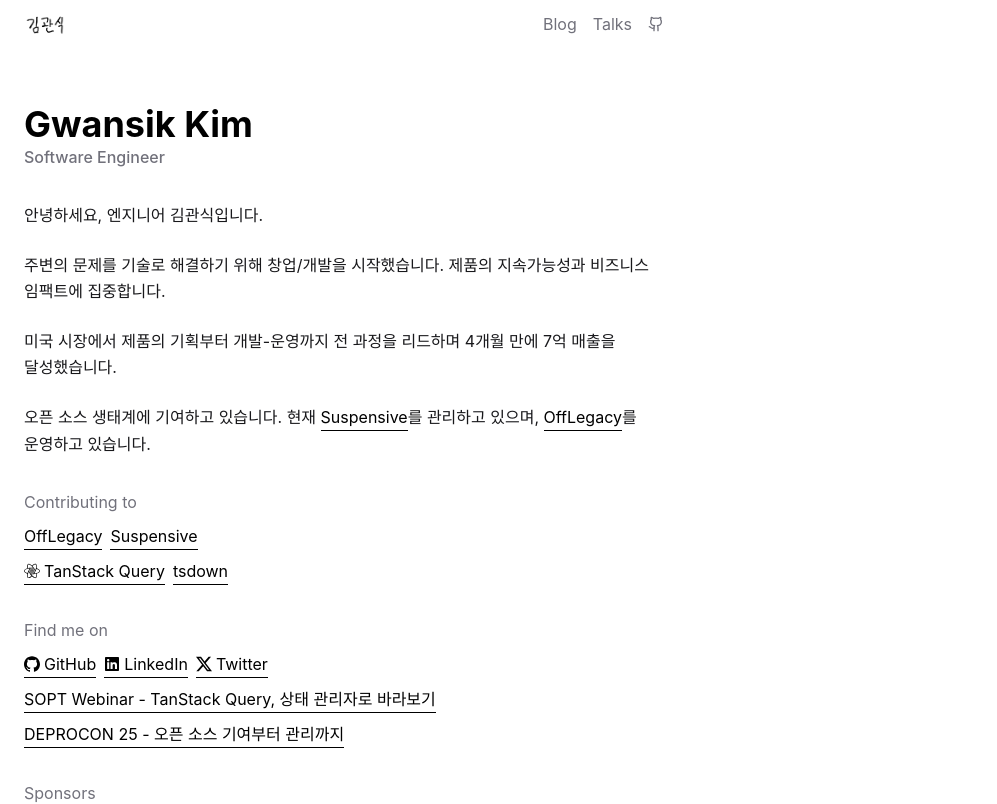
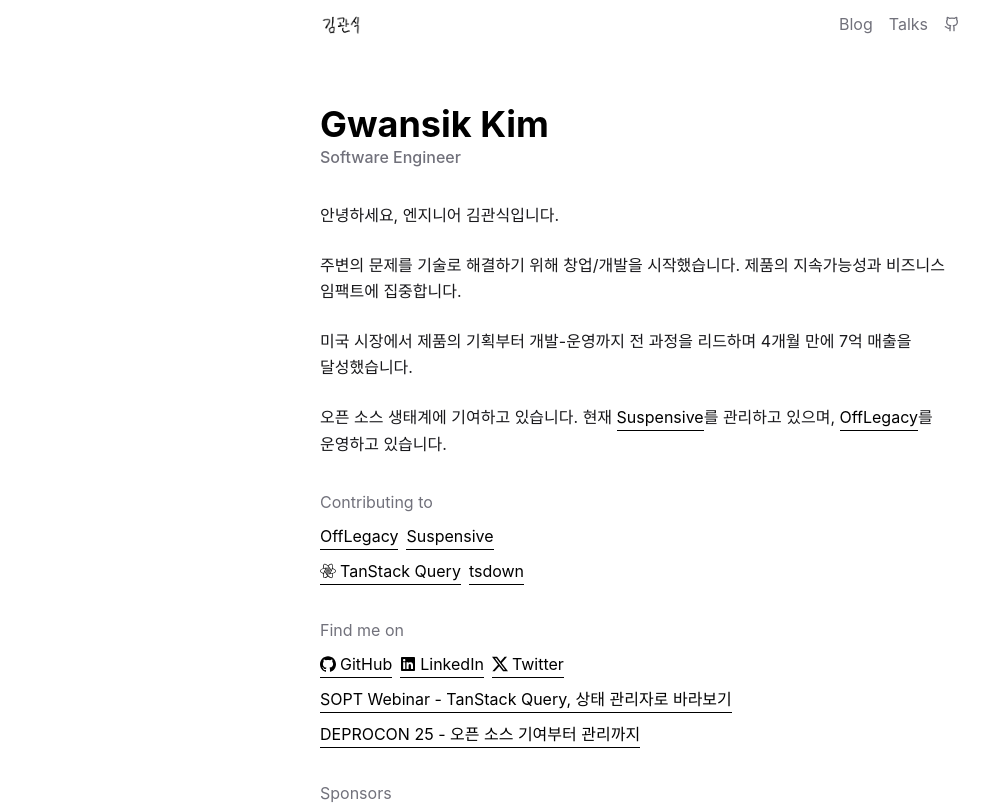
Before and after one commit to gwansikk/gwansik.dev, a Next.js app: page / in a window 1280 px wide. Shown: the top 804 px of the page, without its empty margins (0-997 px from the left). Built offline with nearby package versions, Linux system fonts and the light colour scheme; no server answers.

Commit message:
chore: add container center

```diff
--- a/src/styles/globals.css
+++ b/src/styles/globals.css
@@ -1,4 +1,8 @@
 @import "tailwindcss";
+
+@utility container {
+  margin-inline: auto;
+}
 
 @theme {
   --breakpoint-*: initial;
```
